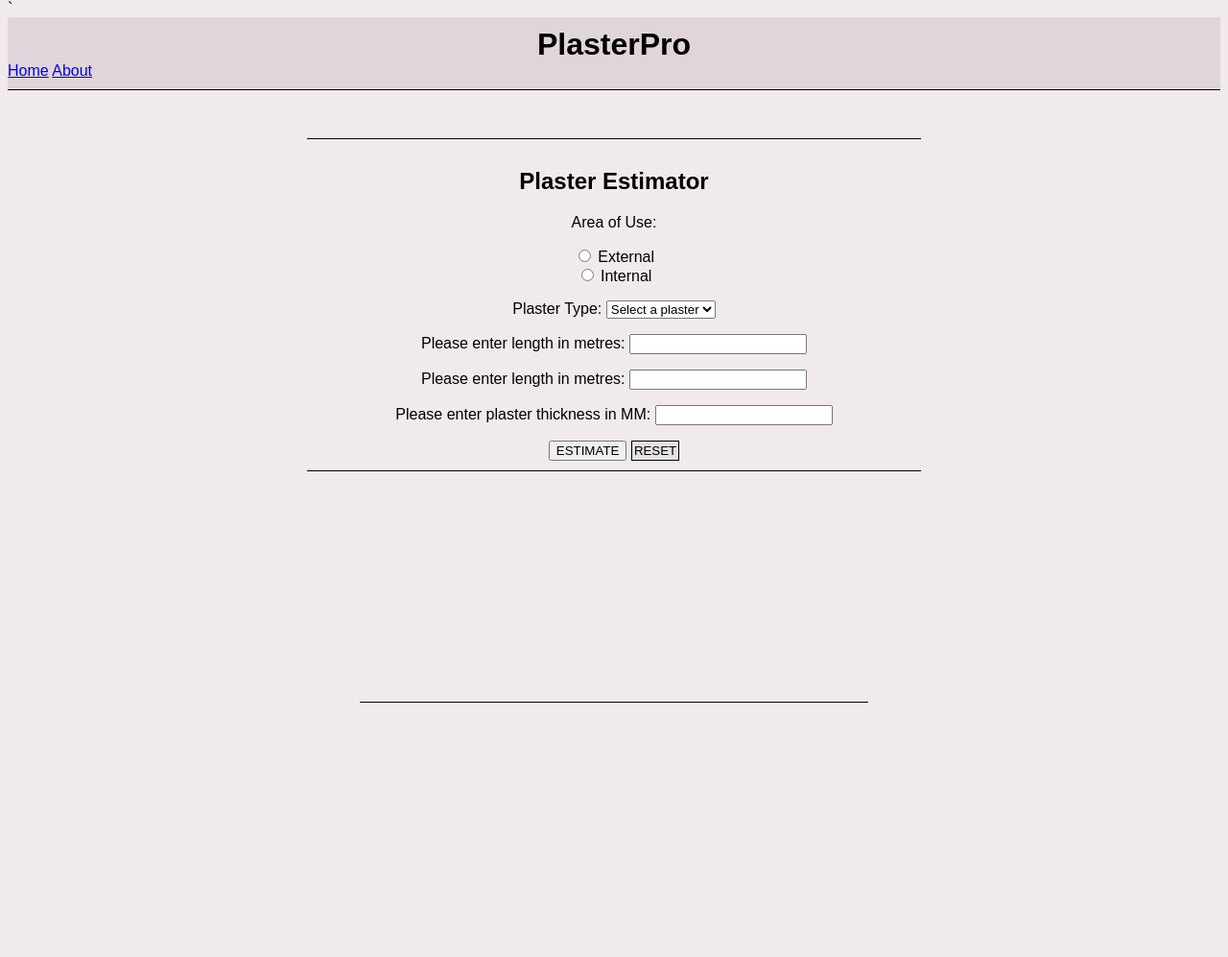
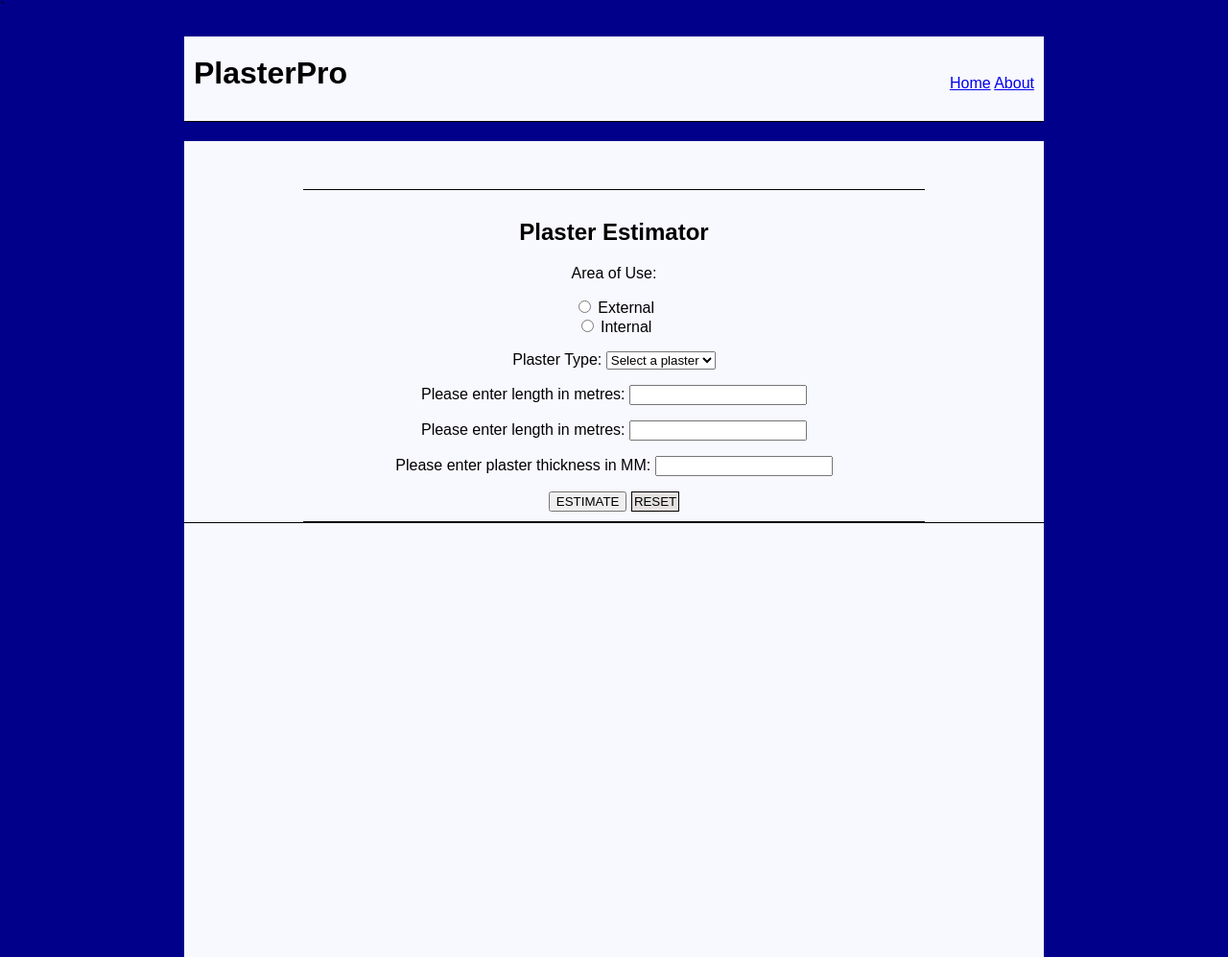
Before and after one commit to dhurrell001/Plaster-calculator-web-app, a Django app: page / in a window 1280 px wide. Shown: the whole page at 96% size. Before the commit the page ends 732 px from the top, so only its background shows below. Run offline with Django 4.2, Linux system fonts and the light colour scheme; data comes from the database, SQL or seed files in the repository.

Commit message:
create new header

```diff
--- a/calculator/static/calculator/styles.css
+++ b/calculator/static/calculator/styles.css
@@ -1,11 +1,38 @@
-header{
-    /* width: 70%; */
+/* header{
+    /* width: 70%;
     margin: 0 auto;
+} */
+
+/* Add styles for the header, header-left, and header-right */
+header {
+    /* background-color: #e0d5db; */
+    background-color :#F8F8FF;
+    /* padding: 10px; */
+    padding-top: 20px;
+    padding-bottom: 20px;
+    border-bottom: 1px solid black;
+    display: flex;
+    justify-content: space-between;
+    margin: 20px auto;
+    width: 70%;
+}
+
+.header-left {
+    text-align: left;
+    padding-left: 10px;
+}
+
+.header-right {
+    text-align: right;
+    margin-top: 20px;
+    padding-right: 10px;
+    padding-bottom: 10px;
 }
 body{
-    /* background-color: darkblue; */
-    background-color: #f0eaed;
-    margin-top: 0;
+    background-color: darkblue;
+    /* background-color: #f0eaed; */
+    margin: 0;
+    padding: 0;
     font-family: Arial, Helvetica, sans-serif;
 }
 .heading{
@@ -38,7 +65,9 @@
     width : 70%;
     margin: 0 auto;
     /* background-color : white; */
-    background-color: #f0eaed;
+    /* background-color: #f0eaed; */
+    background-color :#F8F8FF;
+
     height: 100vh;
 }
 .calculator{
@@ -50,21 +79,23 @@
     width: 70%;
     margin: 0 auto;
     /* background-color: white; */
-    background-color: #f0eaed;
+    /* background-color: #f0eaed; */
+    background-color :#F8F8FF;
     height: auto;
     text-align:center;
 }
 .description{
     /* background-color: yellow; */
-    background-color: #f0eaed;
+    /* background-color: #f0eaed; */
+    background-color :#F8F8FF;
     border-bottom: 1px solid #000; /* 1px thin border with a solid black color */
     /* padding-top: 10px;  */
-    width: 60%;
+    /* width: 70%; */
     margin: 0 auto;
     font-size: 13.3px;
 
     /* height: 40vh; */
-    height:30vh;
+    height:auto;
     text-align:center;
 }
 .reset-link {
@@ -101,11 +132,11 @@
     /* padding: 10px;  */
     padding-top: 50px;
     margin-top: 50px;
-    width : 50%;
+    width : 70%;
     margin: 0 auto;
     /* background-color : white; */
     background-color: #f0eaed;
-    height: 100vh;
+    height: auto;
 }
 /* calculator form css */
 
--- a/templates/base.html
+++ b/templates/base.html
@@ -1,21 +1,23 @@
 <!-- template/base.html -->
 {%load static%}
-<style>
 
-</style>
+<!DOCTYPE html>
+<html>
 <head>
     <link rel="stylesheet" href="{% static 'calculator/styles.css' %}">
-
-    <!-- <link rel="stylesheet" type="text/css" href="{% static 'css/other_styles.css' %}"> -->
 </head>
+<body>
     <header>
-    <div class= "heading">
+        <div class="header-left">
             <h1>PlasterPro</h1>
         </div>
-    <div class ="navigation">
+        <div class="header-right">
             <a href="{% url 'home' %}">Home</a>
             <a href="{% url 'about' %}">About</a>
         </div>
     </header>
 
     {% block content %} {% endblock content %}
+
+</body>
+</html>
```
Also changed, not shown: templates/home.html (+0 -7 lines). Lines whose indentation alone changed are shown as unchanged.
